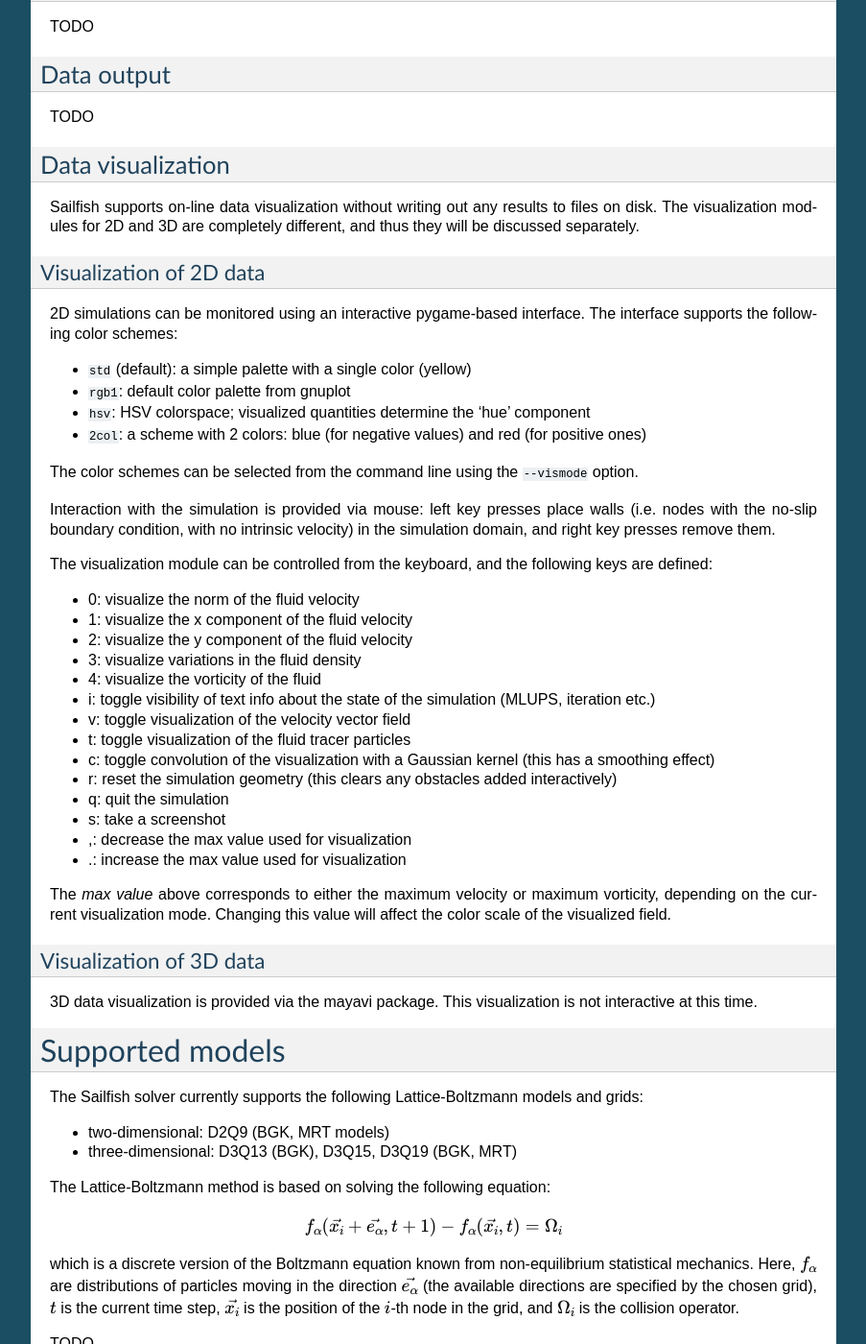
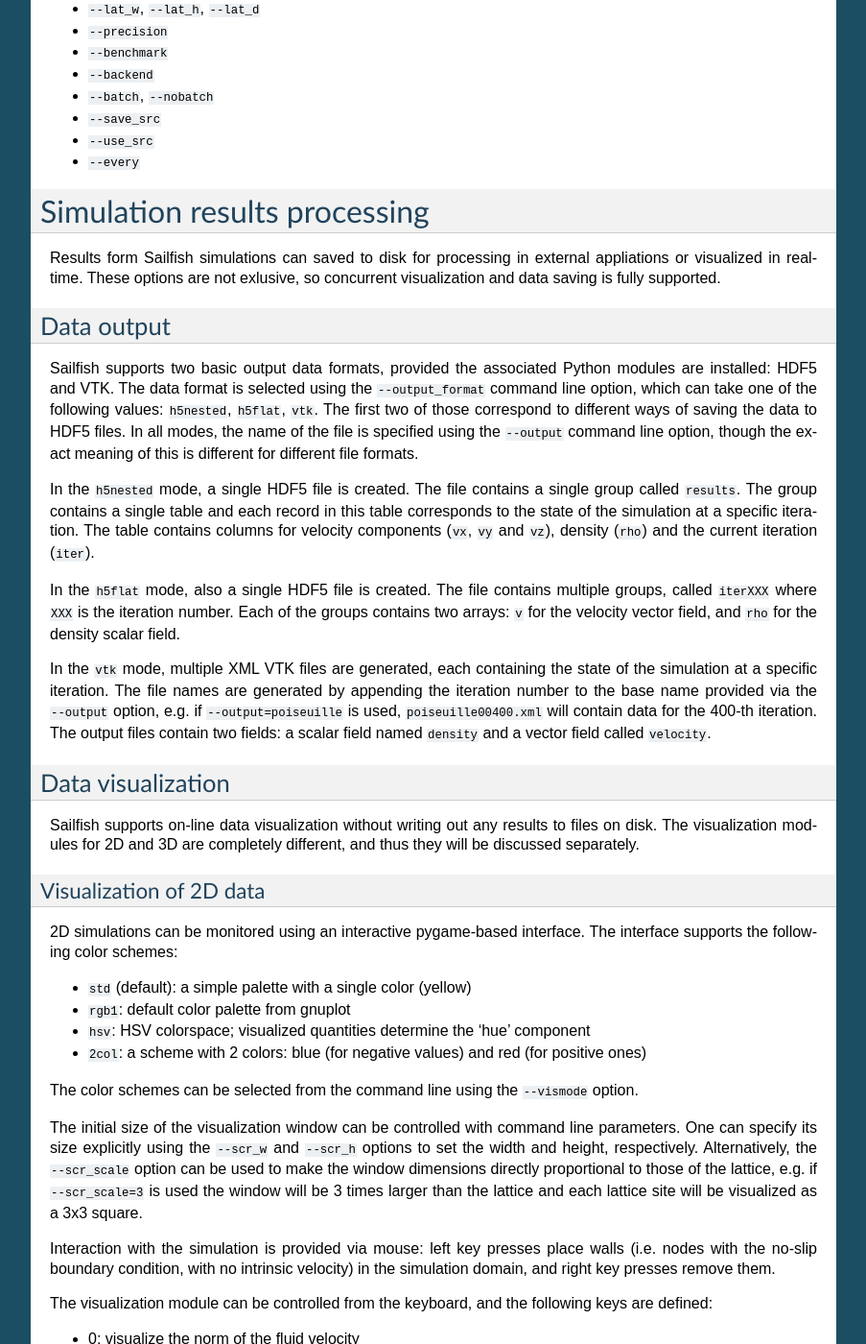
Before and after one commit to sailfish-team/sailfish, a Sphinx documentation site: the page built from doc/main.rst, in a window 1280 px wide and 1400 px high, scrolled down 2919 px. Shown: the whole window at 96% size, without its empty margins (198-1101 px from the left). Built offline with Sphinx 7.4.7, drawn with Linux system fonts in a browser that asks for light colours; formulas are drawn with MathJax 3; some of the changed text lies outside the part shown.

Commit message:
Add documentation about data output.

```diff
--- a/doc/main.rst
+++ b/doc/main.rst
@@ -169,17 +169,52 @@
 
 Using the command-line arguments
 --------------------------------
+TODO: Document the following options
 
+* ``--lat_w``, ``--lat_h``, ``--lat_d``
+* ``--precision``
+* ``--benchmark``
+* ``--backend``
+* ``--batch``, ``--nobatch``
+* ``--save_src``
+* ``--use_src``
+* ``--every``
 
 Simulation results processing
 =============================
 
-TODO
+Results form Sailfish simulations can saved to disk for processing in external
+appliations or visualized in real-time.  These options are not exlusive, so
+concurrent visualization and data saving is fully supported.
 
 Data output
 -----------
 
-TODO
+Sailfish supports two basic output data formats, provided the associated Python modules
+are installed: HDF5 and VTK.  The data format is selected
+using the ``--output_format`` command line option, which can take one of the
+following values: ``h5nested``, ``h5flat``, ``vtk``.  The first two of those correspond
+to different ways of saving the data to HDF5 files.  In all modes, the name of the
+file is specified using the ``--output`` command line option, though the exact meaning
+of this is different for different file formats.
+
+In the ``h5nested`` mode, a single HDF5 file is created.  The file contains a single
+group called ``results``.  The group contains a single table and each record in this
+table corresponds to the state of the simulation at a specific iteration.  The table
+contains columns for velocity components (``vx``, ``vy`` and ``vz``), density (``rho``)
+and the current iteration (``iter``).
+
+In the ``h5flat`` mode, also a single HDF5 file is created.  The file contains
+multiple groups, called ``iterXXX`` where ``XXX`` is the iteration number.  Each
+of the groups contains two arrays: ``v`` for the velocity vector field, and ``rho``
+for the density scalar field.
+
+In the ``vtk`` mode, multiple XML VTK files are generated, each containing the state
+of the simulation at a specific iteration.  The file names are generated by appending
+the iteration number to the base name provided via the ``--output`` option, e.g. if
+``--output=poiseuille`` is used, ``poiseuille00400.xml`` will contain data for the
+400-th iteration.  The output files contain two fields: a scalar field named ``density``
+and a vector field called ``velocity``.
 
 Data visualization
 ------------------
@@ -200,6 +235,13 @@
 * ``2col``: a scheme with 2 colors: blue (for negative values) and red (for positive ones)
 
 The color schemes can be selected from the command line using the ``--vismode`` option.
+
+The initial size of the visualization window can be controlled with command line parameters.
+One can specify its size explicitly using the ``--scr_w`` and ``--scr_h`` options
+to set the width and height, respectively.  Alternatively, the ``--scr_scale`` option can
+be used to make the window dimensions directly proportional to those of the lattice, e.g.
+if ``--scr_scale=3`` is used the window will be 3 times larger than the lattice and each
+lattice site will be visualized as a 3x3 square.
 
 Interaction with the simulation is provided via mouse: left key presses place walls
 (i.e. nodes with the no-slip boundary condition, with no intrinsic velocity) in the
```
